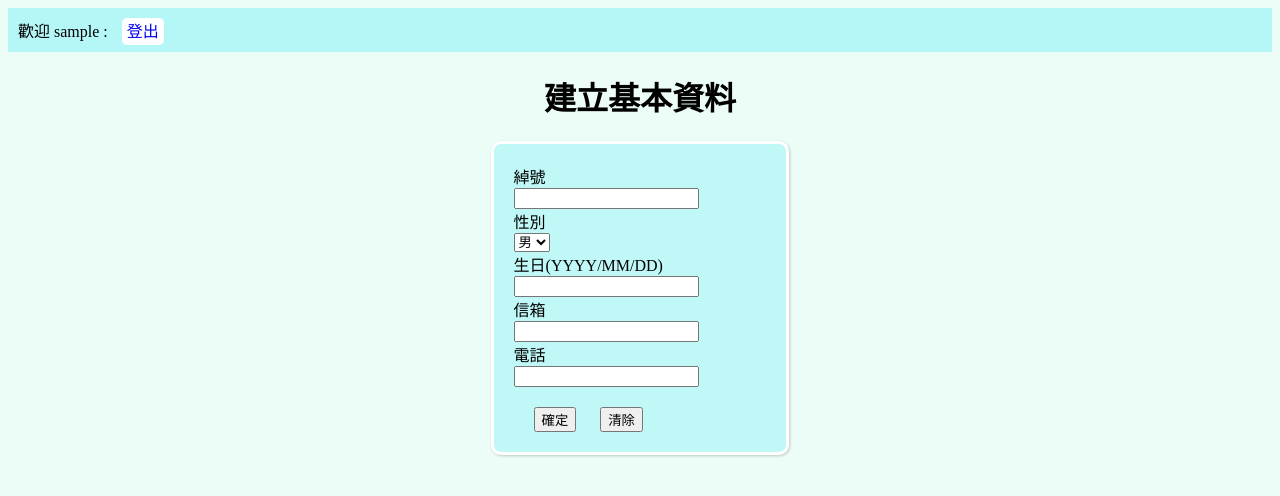
After one commit to Ohnokaoru/message_board_report, a Django app: page /create-userprofile/ in a window 1280 px wide. The commit adds this page. Shown: the top 496 px of the page. Run offline with Django 5.2, Linux system fonts and the light colour scheme; the visitor is signed in with stand-in values (Sample User, id 1).

Commit message:
完成基本create-userprofile，後續導向需更改

```diff
--- a/message_board/urls.py
+++ b/message_board/urls.py
@@ -22,4 +22,5 @@ urlpatterns = [
     path("admin/", admin.site.urls),
     path("", include("user.urls")),
     path("captcha/", include("captcha.urls")),
+    path("", include("userprofile.urls")),
 ]
--- a/static/css/style.css
+++ b/static/css/style.css
@@ -11,7 +11,8 @@ body {
 }
 
 #register-form,
-#chalogin-form {
+#chalogin-form,
+#create-userprofile-form {
     margin: auto;
     padding: 20px;
     background-color: rgb(192, 247, 247);
@@ -54,3 +55,7 @@ body {
     border-radius: 5px;
     text-decoration: none;
 }
+
+#create-userprofile-form {
+    width: 20%;
+}
--- a/userprofile/admin.py
+++ b/userprofile/admin.py
@@ -8,7 +8,7 @@ class UserProfileAdmin(admin.ModelAdmin):
     list_display = ("user_username", "nickname", "gender", "email", "create_time")
     list_filter = ("gender",)
     search_fields = ("nickname",)
-    ordering = "create_time"
+    ordering = ("create_time",)
 
     # self為UserProfile，obj為其實體物件
     def user_username(self, obj):
--- /dev/null
+++ b/userprofile/templates/userprofile/create-userprofile.html
@@ -0,0 +1,57 @@
+{% extends "base.html" %}
+{% load static %}
+{% block title%}建立基本資料{% endblock %}
+
+{% block content%}
+<div id="title">
+    <h1>建立基本資料</h1>
+</div>
+
+<div id="create-userprofile-form">
+    <form action="" method="POST">
+        {%csrf_token%}
+
+        <label for="{{form.nickname.id_for_label}}">綽號</label> <br>
+        {{form.nickname}} <br>
+
+        <label for="{{form.gender.id_for_label}}">性別</label> <br>
+        {{form.gender}} <br>
+
+        <label for="{{form.birthday.id_for_label}}">生日(YYYY/MM/DD)</label> <br>
+        {{form.birthday}} <br>
+
+        <label for="{{form.email.id_for_label}}">信箱</label> <br>
+        {{form.email}} <br>
+
+        <label for="{{form.tel.id_for_label}}">電話</label> <br>
+        {{form.tel}} <br>
+
+        <div id="message">
+            {{message}}
+        </div>
+
+        <div id="errors">
+            {% for field in form %}
+            {% if field.errors %}
+            {% for error in field.errors %}
+            {{error}} <br>
+            {% endfor %}
+            {% endif %}
+            {% endfor %}
+
+            {% if form.non_field_errors %}
+            {% for error in form.non_field_errors %}
+            {{error}} <br>
+            {% endfor %}
+            {% endif %}
+        </div>
+
+
+        <input type="submit" name="submit-button" id="submit-button" value="確定">
+        <input type="reset" name="reset-button" id="reset-button" value="清除">
+
+
+
+    </form>
+</div>
+{% endblock %}
--- a/userprofile/urls.py
+++ b/userprofile/urls.py
@@ -1,4 +1,6 @@
 from django.urls import path
 from . import views
 
-urlpatterns = []
+urlpatterns = [
+    path("create-userprofile/", views.create_userprofile, name="create-userprofile"),
+]
--- a/userprofile/views.py
+++ b/userprofile/views.py
@@ -1,3 +1,39 @@
 from django.shortcuts import render
+from django.contrib.auth.decorators import login_required
+from .models import UserProfile
+from .forms import UserProfileForm
+
 
 # Create your views here.
+
+
+# 建立基本資料
+@login_required
+def create_userprofile(request):
+    message = ""
+    userprofileform = None
+
+    try:
+        userprofile = UserProfile.objects.get(user=request.user)
+        message = "你已經建立過基本資料"
+
+    except UserProfile.DoesNotExist:
+        if request.method == "POST":
+            form = UserProfileForm(request.POST)
+
+            if form.is_valid():
+                userprofileform = form.save(commit=False)
+                userprofileform.user = request.user
+                userprofileform.save()
+                message = "新增基本資料成功"
+
+            else:
+                message = "資料 錯誤"
+        else:
+            form = UserProfileForm()
+
+    return render(
+        request,
+        "userprofile/create-userprofile.html",
+        {"message": message, "form": form, "userprofileform": userprofileform},
+    )
```
